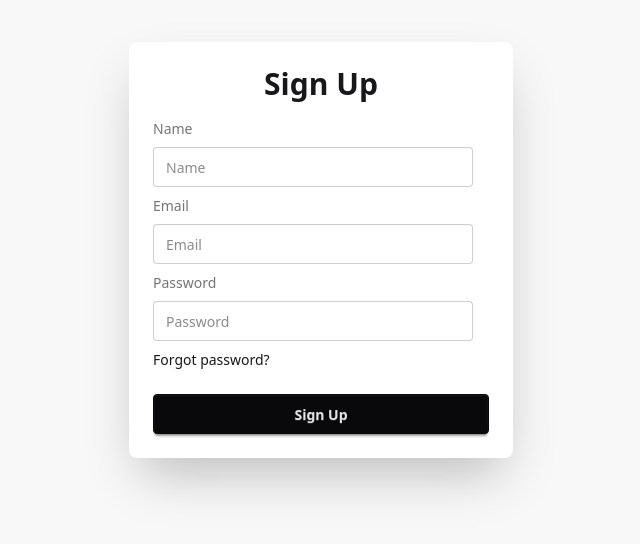
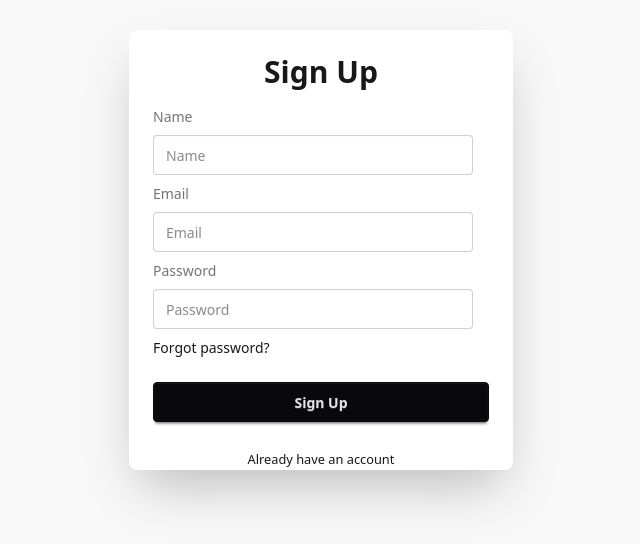
Before and after one commit to MH-liton-360/matrimony, a React (Vite) app: page /signup in a window 1280 px wide. Shown: the part 150-694 px from the top of the page, without its empty margins (319-959 px from the left). Built offline with nearby package versions, Linux system fonts and the light colour scheme.

Commit message:
adding link to login page

```diff
--- a/src/pages/SignUp.jsx
+++ b/src/pages/SignUp.jsx
@@ -1,4 +1,5 @@
 import { useForm } from "react-hook-form";
+import { Link } from "react-router-dom";
 
 const SignUp = () => {
 
@@ -46,6 +47,9 @@ const SignUp = () => {
 
                 </form>
 
+                {/* Link add login  */}
+                <p className='text-center justify-center items-center'><small><Link to="/login">Already have an account</Link> </small></p>
+
             </div>
         </div>
 
```
